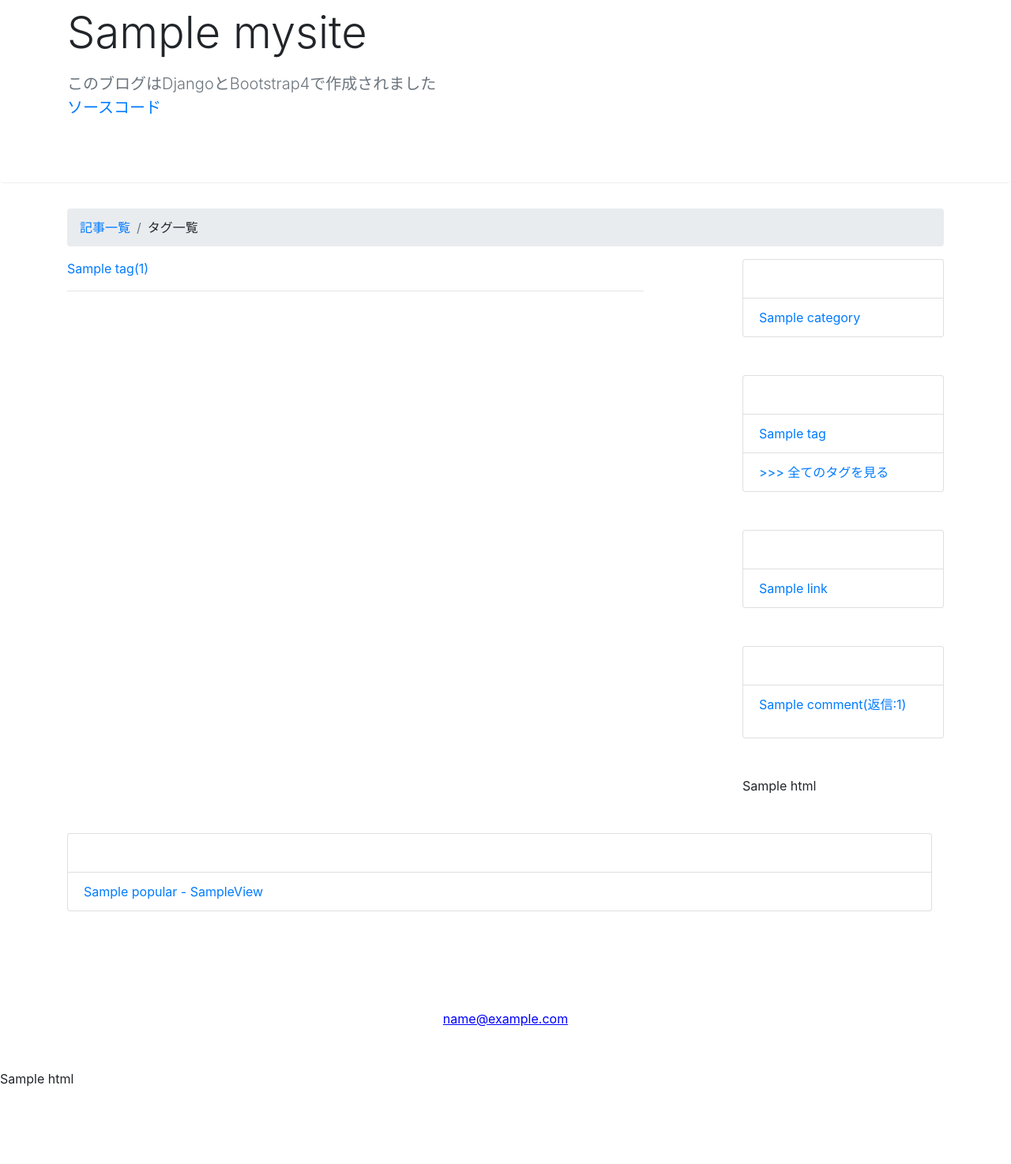
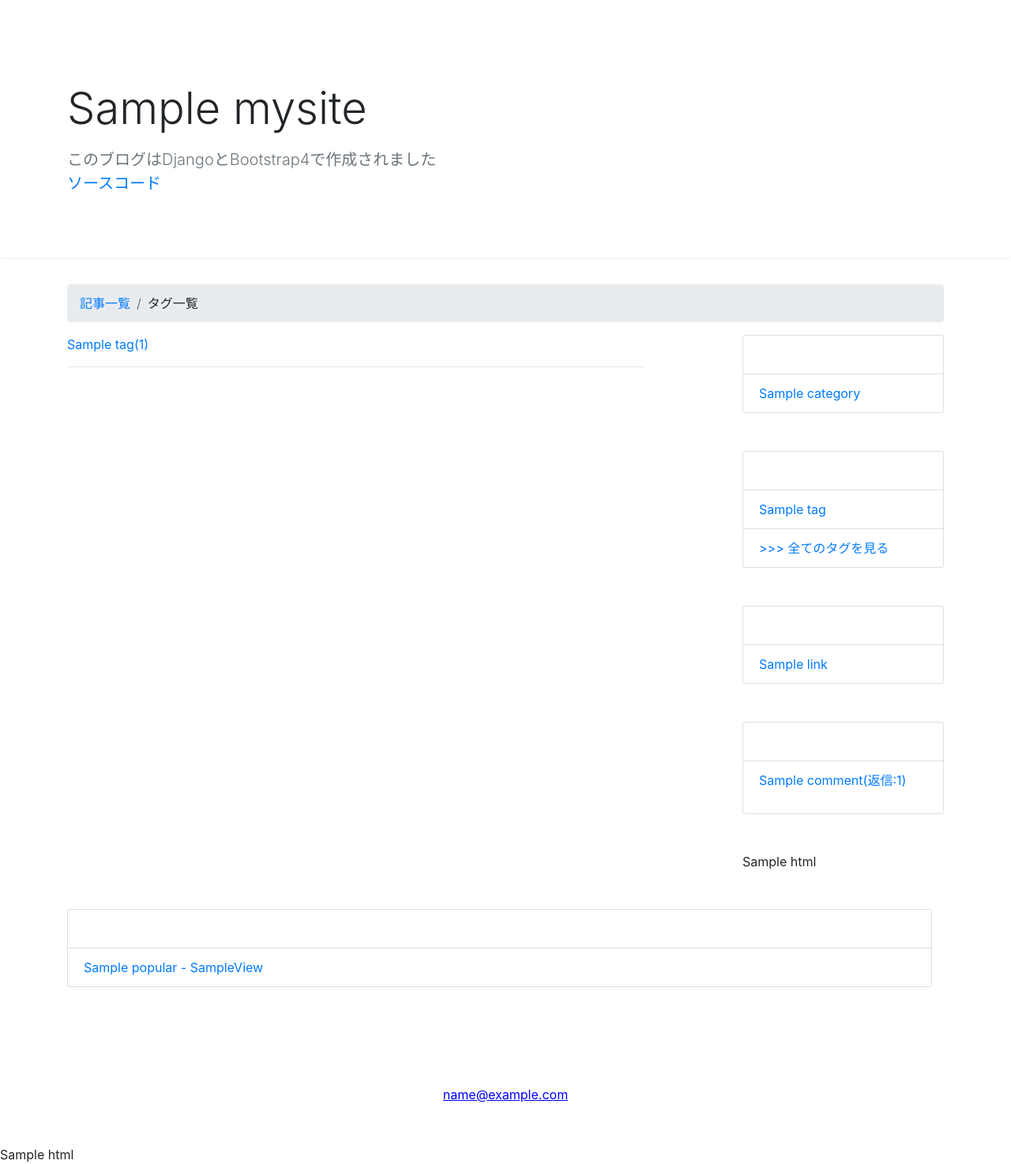
Before and after one commit to naritotakizawa/django-torina-blog, a Django app: template blog/templates/blog/tag_list.html in a window 1280 px wide. Shown: the part 56-1530 px from the top of the page at 79% size. Before the commit the page ends 1432 px from the top, so only its background shows below. Run offline with Django 3.2, Linux system fonts and the light colour scheme; the template is opened without the code that fills it: most values are stand-ins (such as "Sample title", 1, 10 or a date in 2020); form fields are guessed from the names that the template uses; parts of the project's set-up code (start-up, migrations or seed data) failed here and were passed over; some libraries are stand-ins or nearby versions.

Commit message:
base.css修正

```diff
--- a/blog/static/blog/css/base.css
+++ b/blog/static/blog/css/base.css
@@ -1,5 +1,6 @@
 body {
 	background-color: #fff;
+padding-top: 6rem;
 }
 
 .jumbotron {
```
